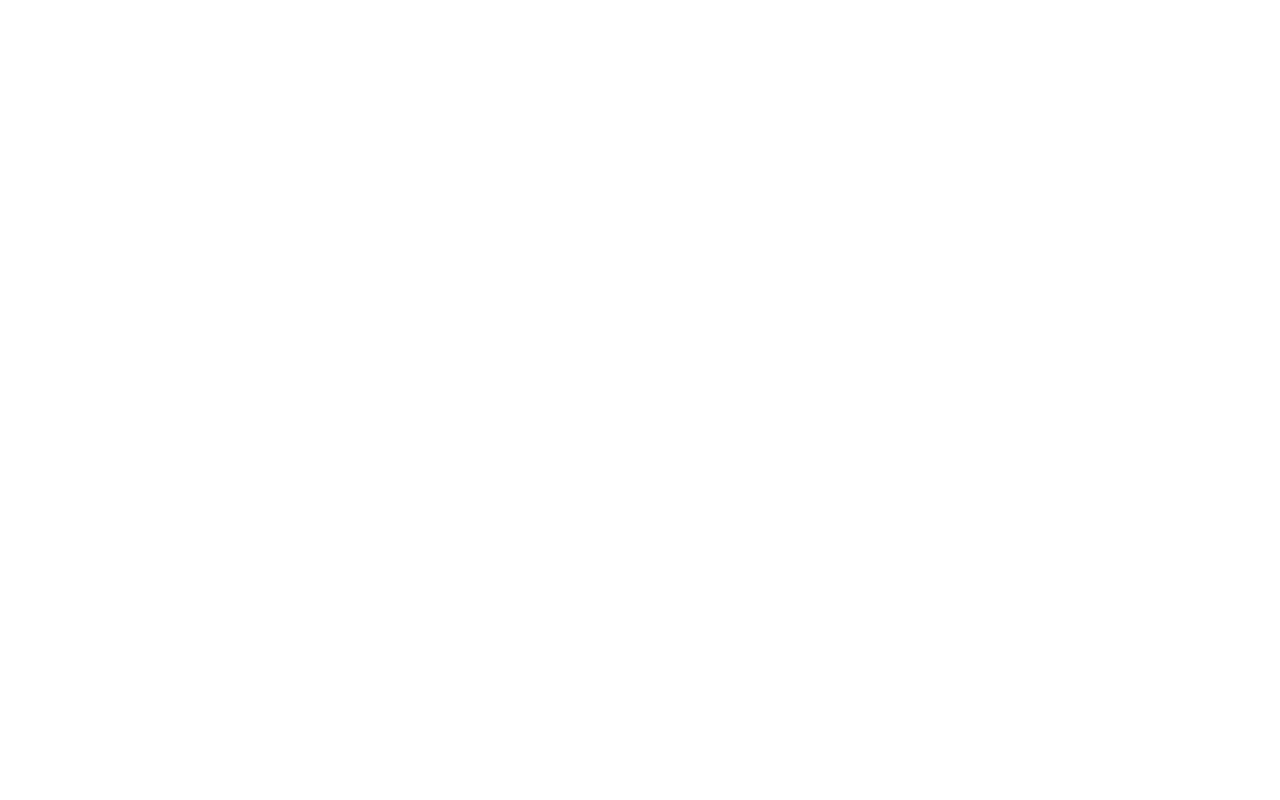
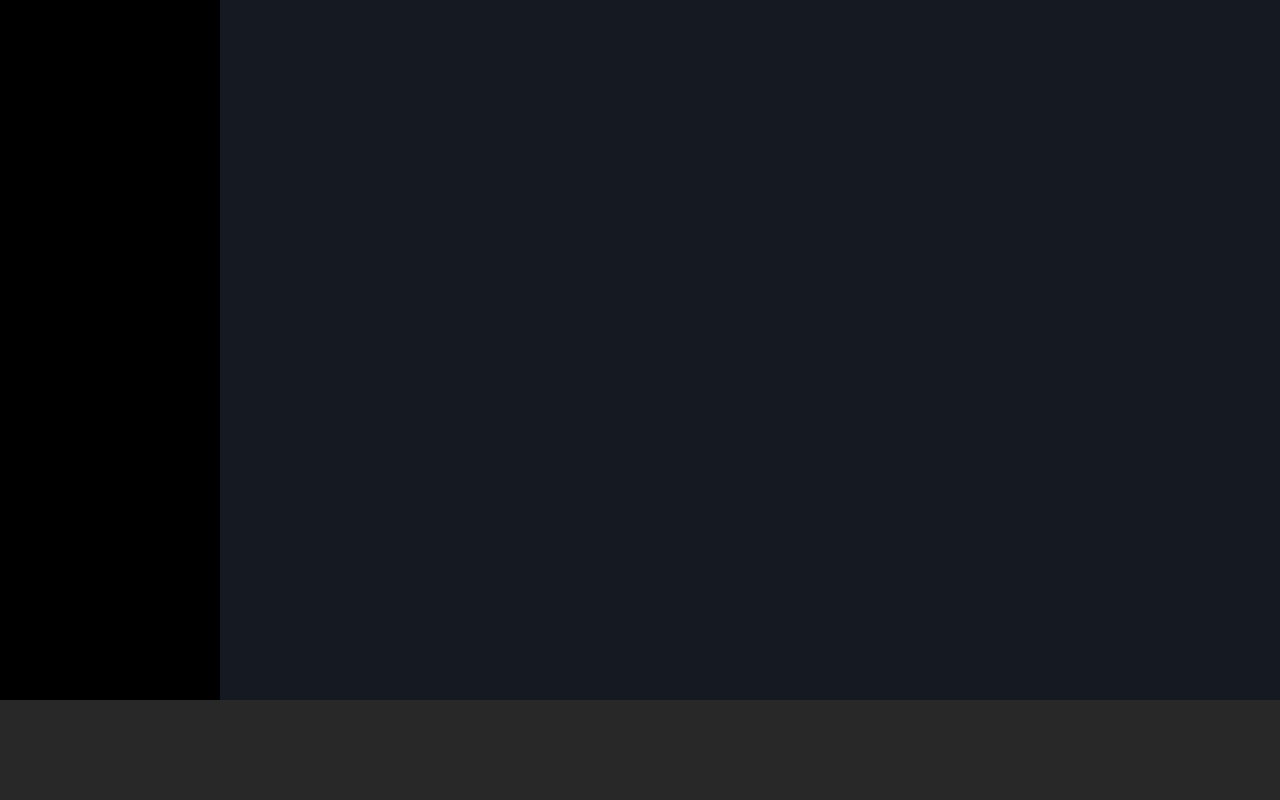
Before and after one commit to gabrieleomegna/html-css-spotifyweb, a plain HTML site: page index.html in a window 1280 px wide. Drawn offline with Linux system fonts and the light colour scheme.

Commit message:
Inizialized macro-layout and commented index.html

```diff
--- a/index.html
+++ b/index.html
@@ -14,6 +14,19 @@
     <link href="https://fonts.googleapis.com/css2?family=Montserrat:wght@100;200;300;400;500;600;700;800;900&display=swap" rel="stylesheet">
 </head>
 <body>
+    <div class="flex-wrap">
+        <header id="side-header">
 
+        </header>
+        <!-- MAIN is in overflow-y auto and it is in flex with sidebar-->
+        <main>
+
+        </main>
+        <!-- TASK-BAR has a fixed size and width 100% of the page -->
+        <footer id="task-bar">
+
+        </footer>
+    </div>
+    <!-- HEADER is placed aside from the main and it is in flex with main -->
 </body>
 </html>
--- a/style/style.css
+++ b/style/style.css
@@ -8,3 +8,41 @@
 body {
     font-family: 'Montserrat', sans-serif;
 }
+/*****    class test    *******/
+.border-test {
+    border: 1px dashed magenta;
+}
+
+/********     WRAPPER     *********/
+.flex-wrap {
+    display: flex;
+    flex-wrap: wrap;
+}
+
+/*******     HEADER     *******/
+header#side-header {
+    width: 100px;
+    height: calc(100vh - 100px);
+    background-color: black;
+}
+/*********     MAIN    ********/
+main {
+    width: calc(100% - 100px);
+    height: calc(100vh - 100px);
+    background-color: rgb(20, 25, 34);
+}
+/********    TASK-BAR    ********/
+footer#task-bar {
+    width: 100%;
+    height: 100px;
+    background-color: rgb(40, 40, 40);
+}
+
+@media screen and (min-width: 576px) {
+    header#side-header {
+        width: 220px;
+    }
+    main {
+        width: calc(100% - 220px);
+    }
+}
```
